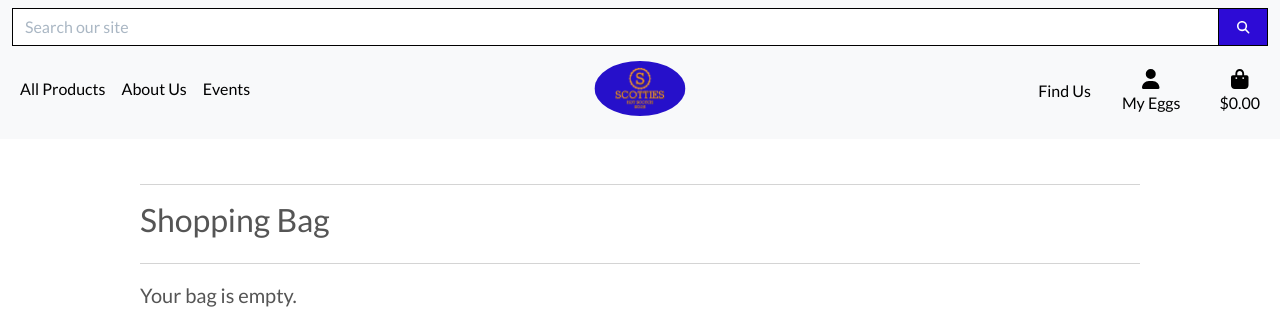
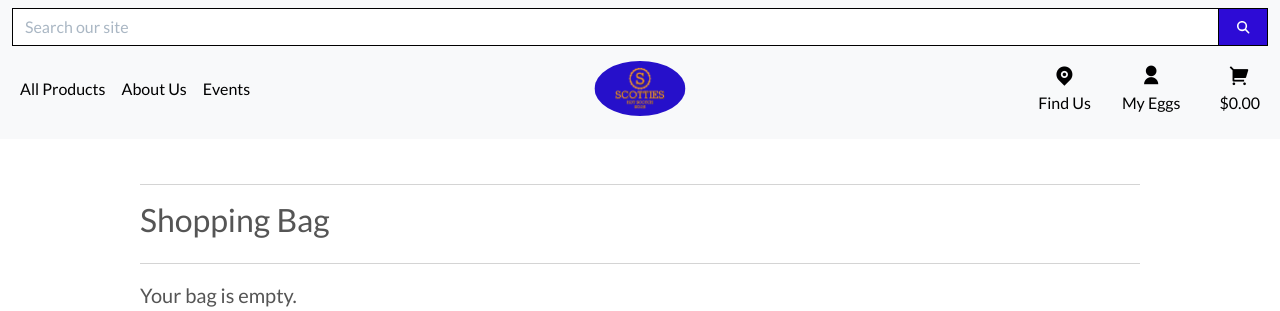
Before and after one commit to MrFogg866/scottys, a Django app: page /bag/ in a window 1280 px wide. Shown: the top 311 px of the page. Run offline with Django 3.2, Linux system fonts and the light colour scheme; some libraries are stand-ins or nearby versions.

Commit message:
change icons

```diff
--- a/templates/base.html
+++ b/templates/base.html
@@ -1,3 +1,5 @@
+
+
 {% load static %}
 
 <!doctype html>
@@ -15,6 +17,7 @@
 
     {% block corecss %}
     <link rel="stylesheet" href="https://fonts.googleapis.com/css?family=Lato&display=swap">
+    <link href="https://cdn.jsdelivr.net/npm/remixicon@2.5.0/fonts/remixicon.css" rel="stylesheet">
     <link rel="stylesheet" href="{% static 'css/bootstrap.min.css' %}">
     <link rel="stylesheet" href="{% static 'css/base.css' %}">
     {% endblock %}
--- a/templates/includes/navbar.html
+++ b/templates/includes/navbar.html
@@ -36,27 +36,30 @@
                     Events
                 </a>
                 <div class="dropdown-menu border-0" aria-labelledby="homeware-link">
-                    <a href="{% url 'book'%}" class="dropdown-item">Book Us</a>
+                    <a href="{% url '' %}" class="dropdown-item">Book Us</a>
                 </div>
             </li>
-
         </ul>
         <ul class="navbar-nav ms-auto navbar-row">
             <li class="nav-item dropdown">
-                <a class="logo-font font-weight-bold nav-link text-black" href="#" id="specials-link"
-                    data-bs-toggle="dropdown" aria-expanded="false" aria-haspopup="true">
-                    Find Us
+                <a class="{% if grand_total %}text-info font-weight-bold{% else %}text-black{% endif %} nav-link"
+                    data-bs-toggle="dropdown" aria-expanded="false" aria-haspopup="true" href="{% url 'home' %}">
+                    <div class="text-center">
+                        <div><i class="ri-map-pin-fill ri-lg"></i></div>
+                        <p class="my-0">
+                            Find Us
+                        </p>
+                    </div>
                 </a>
                 <div class="dropdown-menu border-0" aria-labelledby="specials-link">
                     <a href="{% url 'social_media'%}" class="dropdown-item">Social Media </a>
                 </div>
             </li>
-
             <li class="list-inline-item dropdown">
                 <a class="text-black nav-link" href="#" id="user-options" data-bs-toggle="dropdown"
                     aria-expanded="false" aria-haspopup="true">
                     <div class="text-center">
-                        <div><i class="fas fa-user fa-lg"></i></div>
+                        <div><i class="ri-user-fill ri-lg"></i></div>
                         <p class="my-0">My Eggs</p>
                     </div>
                 </a>
@@ -68,8 +71,8 @@
                     <a href="{% url 'profile' %}" class="dropdown-item">My Profile</a>
                     <a href="{% url 'account_logout' %}" class="dropdown-item">Logout</a>
                     {% else %}
-                    <a href="{% url 'account_signup' %}" class="dropdown-item">Register</a>
-                    <a href="{% url 'account_login' %}" class="dropdown-item">Login</a>
+                    <a href="{% url 'signup' %}" class="dropdown-item">Register</a>
+                    <a href="{% url 'login' %}" class="dropdown-item">Login</a>
                     {% endif %}
                 </div>
             </li>
@@ -77,7 +80,7 @@
                 <a class="{% if grand_total %}text-info font-weight-bold{% else %}text-black{% endif %} nav-link"
                     href="{% url 'view_bag' %}">
                     <div class="text-center">
-                        <div><i class="fas fa-shopping-bag fa-lg"></i></div>
+                        <div><i class="ri-shopping-cart-2-fill ri-lg"></i></div>
                         <p class="my-0">
                             {% if grand_total %}
                             ${{ grand_total|floatformat:2 }}
```
Also changed, not shown: README.md.
